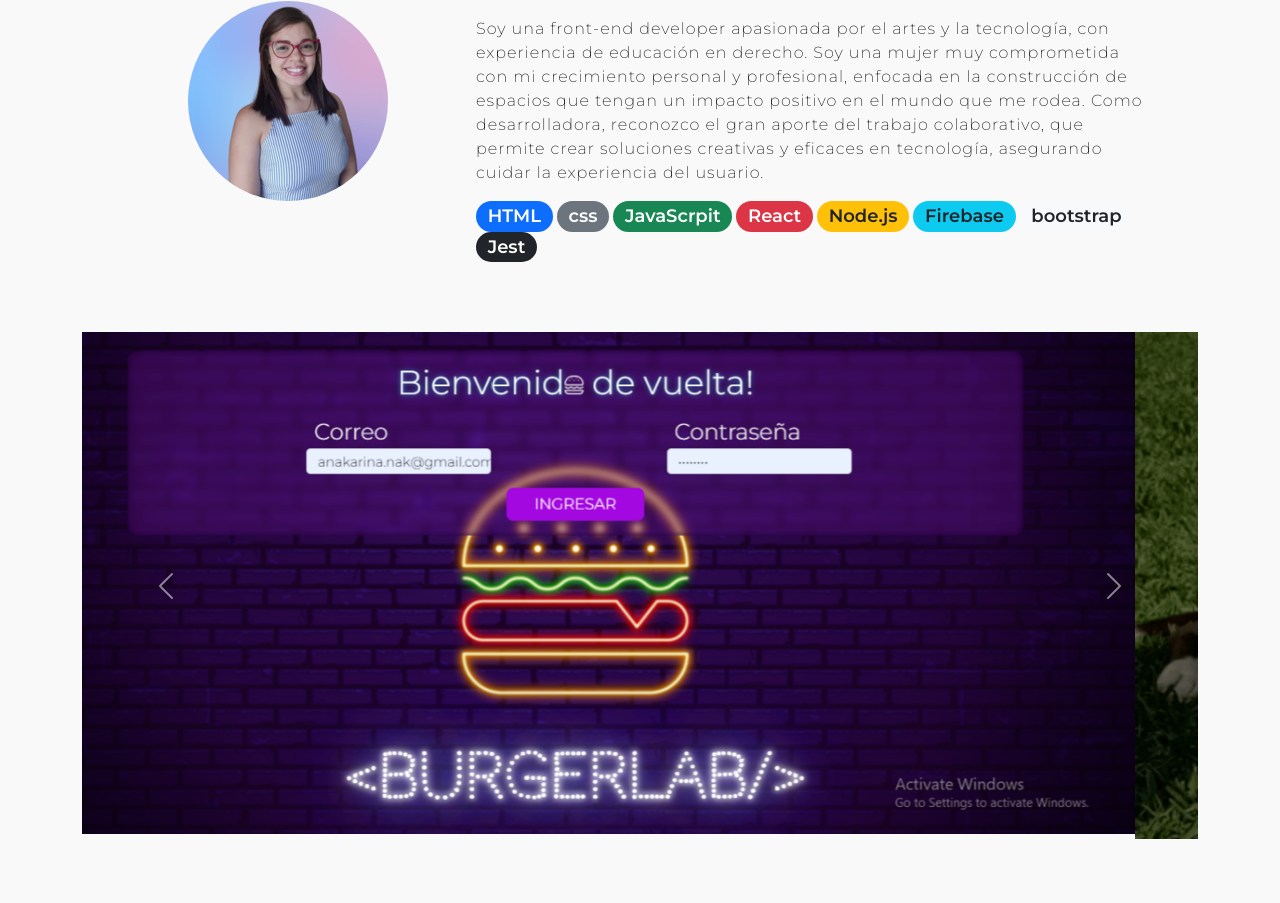
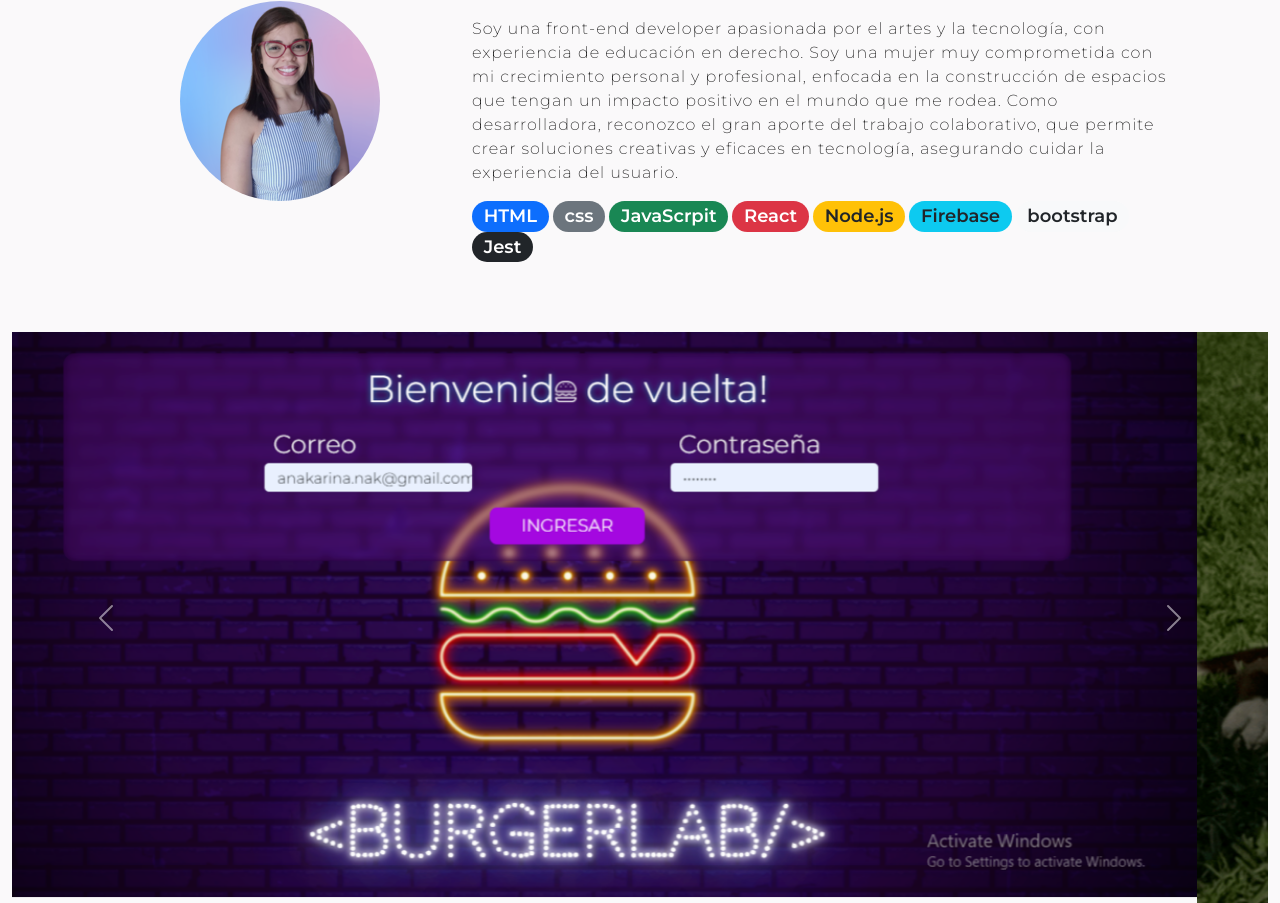
Before and after one commit to anakarina1928/portafolio, a plain HTML site: page src/index.html in a window 1280 px wide. Shown: the part 171-1074 px from the top of the page. Before the commit the page ends 1010 px from the top, so only its background shows below. Drawn offline with Linux system fonts and the light colour scheme.

Commit message:
modificacion de container

```diff
--- a/src/index.html
+++ b/src/index.html
@@ -33,7 +33,7 @@
                     justfy-content-lg-start : indico que para un tamaño largo quiero que el texto este a la izquierda
                     -->
     <!--LOGOTIPO-->
-    <section class="container">
+    <section class="container-fluid">
     <header>
 
             <div class="navbar row rounded-top d-flex  align-items-stretch justify-content-between ">
@@ -102,7 +102,7 @@
         </div>
 
     </main>
-    <div id="  carouselExampleControls" class="carousel slide" data-bs-ride="carousel">
+    <div id="  carouselExampleControls" class="carousel slide d-flex align-items-center" data-bs-ride="carousel">
         <div class="carousel-inner">
           <div class="carousel-item active">
             <img src="./img/burguer-lab.png" class="d-block w-100" alt="...">
```
